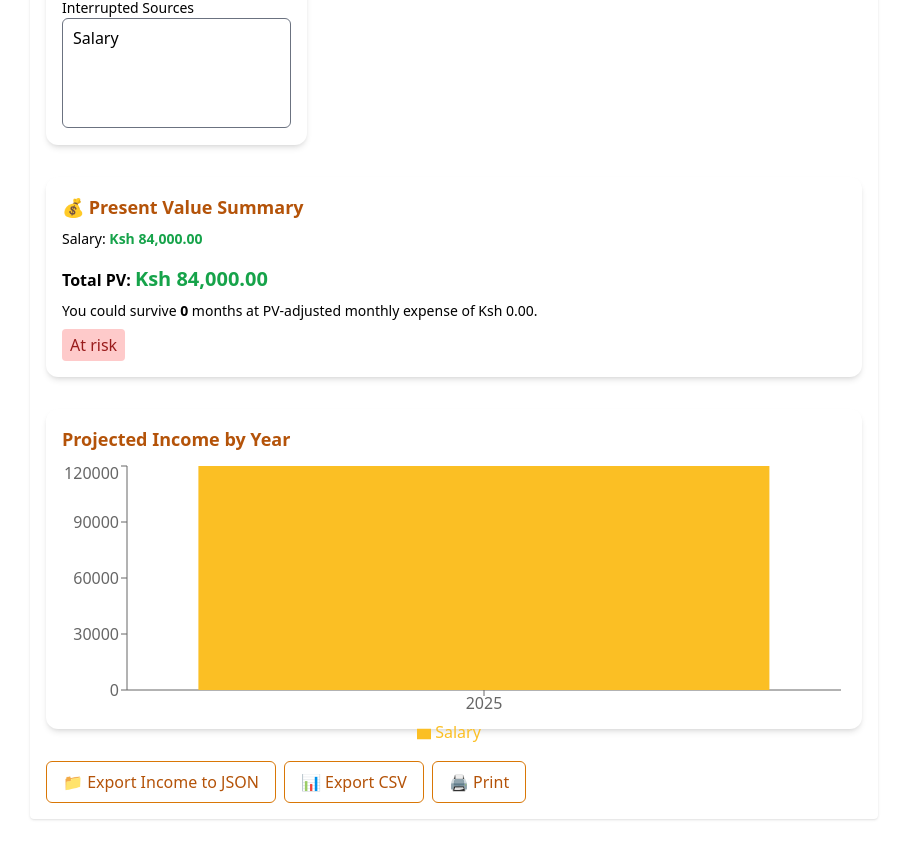
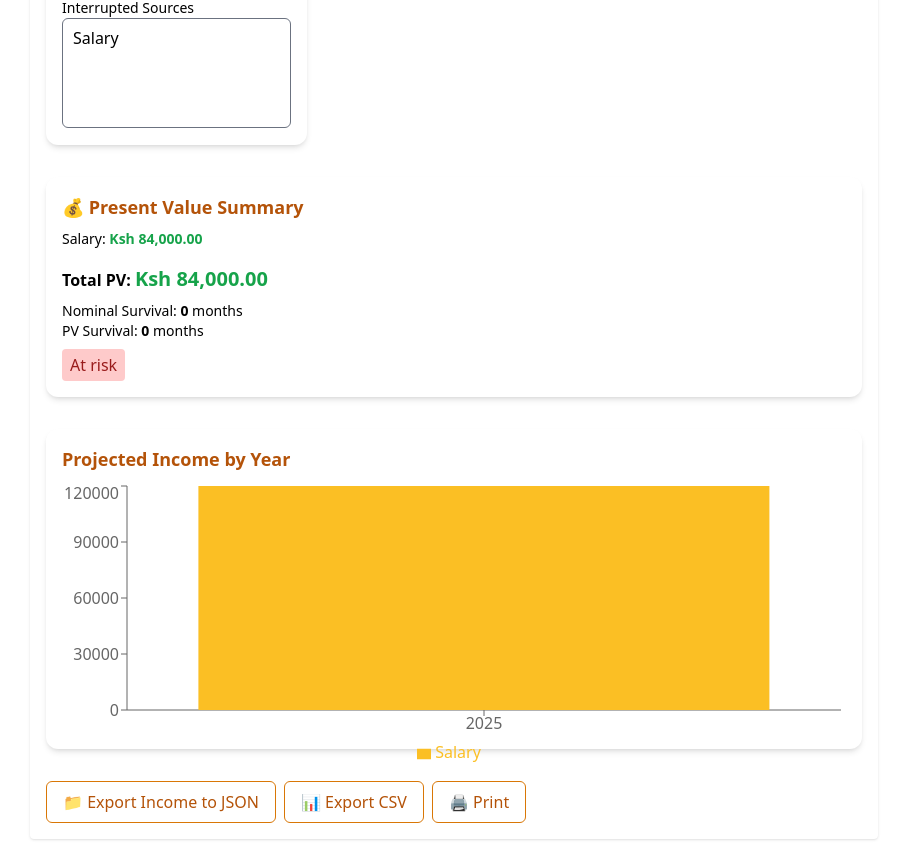
Before and after one commit to MMJGGR/personal-finance-app, a React (Vite) app: page / in a window 1280 px wide. Shown: the part 1083-1946 px from the top of the page, without its empty margins (186-1093 px from the left). Built offline with nearby package versions, Linux system fonts and the light colour scheme.

Commit message:
Add survival metrics using annuity factor

```diff
--- a/src/IncomeTab.jsx
+++ b/src/IncomeTab.jsx
@@ -80,6 +80,32 @@ export default function IncomeTab() {
     [incomeSources, discountRate, years]
   );
   const totalPV = useMemo(() => pvPerStream.reduce((a, b) => a + b, 0), [pvPerStream]);
+  const totalIncomePV = totalPV;
+
+  const monthlyIncomeEquivalent = useMemo(() => {
+    const r = discountRate / 100 / 12;
+    const n = years * 12;
+    const annuityFactor = r === 0 ? n : (1 - Math.pow(1 + r, -n)) / r;
+    return annuityFactor > 0 ? totalIncomePV / annuityFactor : 0;
+  }, [totalIncomePV, discountRate, years]);
+
+  const nominalSurvivalMonths = useMemo(
+    () =>
+      monthlyExpense > 0
+        ? Math.floor(monthlyIncomeEquivalent / monthlyExpense)
+        : 0,
+    [monthlyIncomeEquivalent, monthlyExpense]
+  );
+
+  const pvSurvivalMonths = useMemo(() => {
+    if (monthlyExpense <= 0) return 0;
+    const r = discountRate / 100 / 12;
+    if (r === 0) return Math.floor(totalIncomePV / monthlyExpense);
+    const ratio = (totalIncomePV * r) / monthlyExpense;
+    if (ratio >= 1) return years * 12;
+    const n = -Math.log(1 - ratio) / Math.log(1 + r);
+    return Math.floor(n);
+  }, [totalIncomePV, discountRate, monthlyExpense, years]);
 
   const interruptionPV = useMemo(
     () =>
@@ -466,24 +492,25 @@ export default function IncomeTab() {
             })}
           </span>
         </p>
-        <p className="text-sm mt-2">
-          You could survive&nbsp;
-          <strong>{interruptionMonths}</strong>&nbsp;months at PV-adjusted monthly expense of&nbsp;
-          {monthlyPVExpense.toLocaleString(settings.locale, {
-            style: 'currency', currency: settings.currency
-          })}.
+        <p className="text-sm mt-2" title="Months covered ignoring discounting">
+          Nominal Survival:&nbsp;
+          <strong>{nominalSurvivalMonths}</strong>&nbsp;months
+        </p>
+        <p className="text-sm" title="Months covered when discounting each month">
+          PV Survival:&nbsp;
+          <strong>{pvSurvivalMonths}</strong>&nbsp;months
         </p>
         {(() => {
           const color =
-            interruptionMonths < 6
+            pvSurvivalMonths < 6
               ? 'bg-red-200 text-red-800'
-              : interruptionMonths < 12
+              : pvSurvivalMonths < 12
               ? 'bg-orange-200 text-orange-800'
               : 'bg-green-200 text-green-800';
           const label =
-            interruptionMonths < 6
+            pvSurvivalMonths < 6
               ? 'At risk'
-              : interruptionMonths < 12
+              : pvSurvivalMonths < 12
               ? 'Caution'
               : 'Comfortable';
           return (
```
